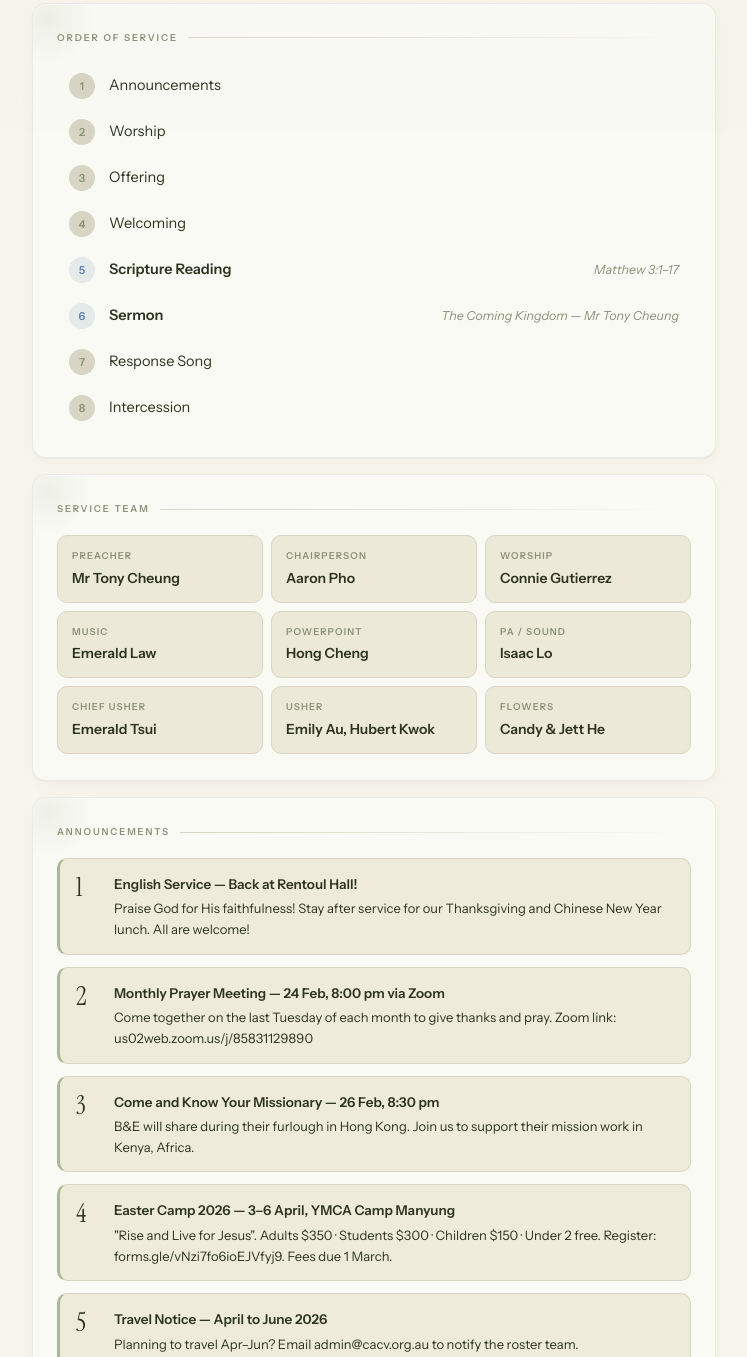
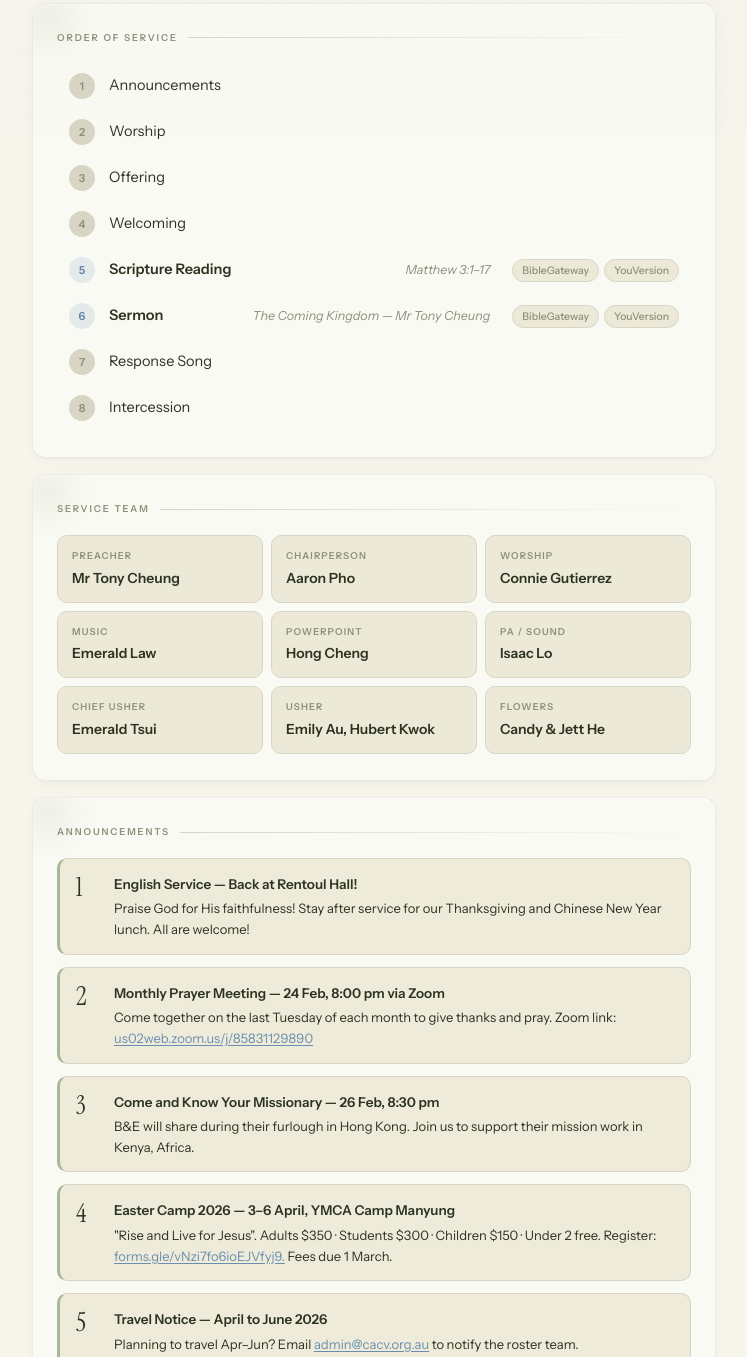
Before and after one commit to phoaar/cacv-bulletin-automation, a plain HTML site: page bulletin-20260222.html in a window 1280 px wide. Shown: the part 668-2025 px from the top of the page, without its empty margins (266-1013 px from the left). Drawn offline with Linux system fonts and the light colour scheme.

Commit message:
deploy: be790a64080e4398c49aead0265c205218b1991e

```diff
--- a/bulletin-20260222.html
+++ b/bulletin-20260222.html
@@ -226,6 +226,28 @@
     margin-top: 3px;
     font-style: italic;
   }
+  .bible-btns-sm {
+    display: inline-flex;
+    gap: 5px;
+    margin-left: 8px;
+    flex-shrink: 0;
+  }
+  .bible-btn-sm {
+    display: inline-flex;
+    align-items: center;
+    padding: 2px 9px;
+    border-radius: 100px;
+    border: 1px solid var(--fog);
+    background: var(--sand);
+    color: var(--muted);
+    font-size: 10.5px;
+    font-weight: 500;
+    text-decoration: none;
+    white-space: nowrap;
+    transition: background 0.15s, border-color 0.15s, color 0.15s;
+  }
+  .bible-btn-sm:hover { background: var(--fog); color: var(--ink); border-color: var(--fog); }
+
   .bible-btns {
     display: flex;
     gap: 8px;
@@ -810,8 +832,14 @@
       <li class="order-row"><div class="order-idx">2</div><span class="order-name">Worship</span></li>
       <li class="order-row"><div class="order-idx">3</div><span class="order-name">Offering</span></li>
       <li class="order-row"><div class="order-idx">4</div><span class="order-name">Welcoming</span></li>
-      <li class="order-row focus"><div class="order-idx">5</div><span class="order-name">Scripture Reading</span><span class="order-sub">Matthew 3:1–17</span></li>
-      <li class="order-row focus"><div class="order-idx">6</div><span class="order-name">Sermon</span><span class="order-sub">The Coming Kingdom — Mr Tony Cheung</span></li>
+      <li class="order-row focus"><div class="order-idx">5</div><span class="order-name">Scripture Reading</span><span class="order-sub">Matthew 3:1–17</span><span class="bible-btns-sm">
+        <a class="bible-btn-sm" href="https://www.biblegateway.com/passage/?search=Matthew%203%3A1-17&version=NIV" target="_blank" rel="noopener">BibleGateway</a>
+        <a class="bible-btn-sm" href="https://www.bible.com/bible/111/MAT.3.1-17.NIV" target="_blank" rel="noopener">YouVersion</a>
+      </span></li>
+      <li class="order-row focus"><div class="order-idx">6</div><span class="order-name">Sermon</span><span class="order-sub">The Coming Kingdom — Mr Tony Cheung</span><span class="bible-btns-sm">
+        <a class="bible-btn-sm" href="https://www.biblegateway.com/passage/?search=The%20Coming%20Kingdom%20-%20Mr%20Tony%20Cheung&version=NIV" target="_blank" rel="noopener">BibleGateway</a>
+        <a class="bible-btn-sm" href="https://www.bible.com/search/bible?q=The%20Coming%20Kingdom%20-%20Mr%20Tony%20Cheung&version_id=111" target="_blank" rel="noopener">YouVersion</a>
+      </span></li>
       <li class="order-row"><div class="order-idx">7</div><span class="order-name">Response Song</span></li>
       <li class="order-row"><div class="order-idx">8</div><span class="order-name">Intercession</span></li>
     </ul>
@@ -848,7 +876,7 @@
         <div class="announce-n">2</div>
         <div>
           <div class="announce-t">Monthly Prayer Meeting — 24 Feb, 8:00 pm via Zoom</div>
-          <div class="announce-b">Come together on the last Tuesday of each month to give thanks and pray. Zoom link: us02web.zoom.us/j/85831129890</div>
+          <div class="announce-b">Come together on the last Tuesday of each month to give thanks and pray. Zoom link: <a href="https://us02web.zoom.us/j/85831129890" target="_blank" rel="noopener">us02web.zoom.us/j/85831129890</a></div>
         </div>
       </div>
       <div class="announce">
@@ -862,14 +890,14 @@
         <div class="announce-n">4</div>
         <div>
           <div class="announce-t">Easter Camp 2026 — 3–6 April, YMCA Camp Manyung</div>
-          <div class="announce-b">&quot;Rise and Live for Jesus&quot;. Adults $350 · Students $300 · Children $150 · Under 2 free. Register: forms.gle/vNzi7fo6ioEJVfyj9. Fees due 1 March.</div>
+          <div class="announce-b">&quot;Rise and Live for Jesus&quot;. Adults $350 · Students $300 · Children $150 · Under 2 free. Register: <a href="https://forms.gle/vNzi7fo6ioEJVfyj9." target="_blank" rel="noopener">forms.gle/vNzi7fo6ioEJVfyj9.</a> Fees due 1 March.</div>
         </div>
       </div>
       <div class="announce">
         <div class="announce-n">5</div>
         <div>
           <div class="announce-t">Travel Notice — April to June 2026</div>
-          <div class="announce-b">Planning to travel Apr–Jun? Email admin@cacv.org.au to notify the roster team.</div>
+          <div class="announce-b">Planning to travel Apr–Jun? Email <a href="mailto:admin@cacv.org.au">admin@cacv.org.au</a> to notify the roster team.</div>
         </div>
       </div>
     </div>
```
Also changed, not shown: index.html (+33 -5 lines).
